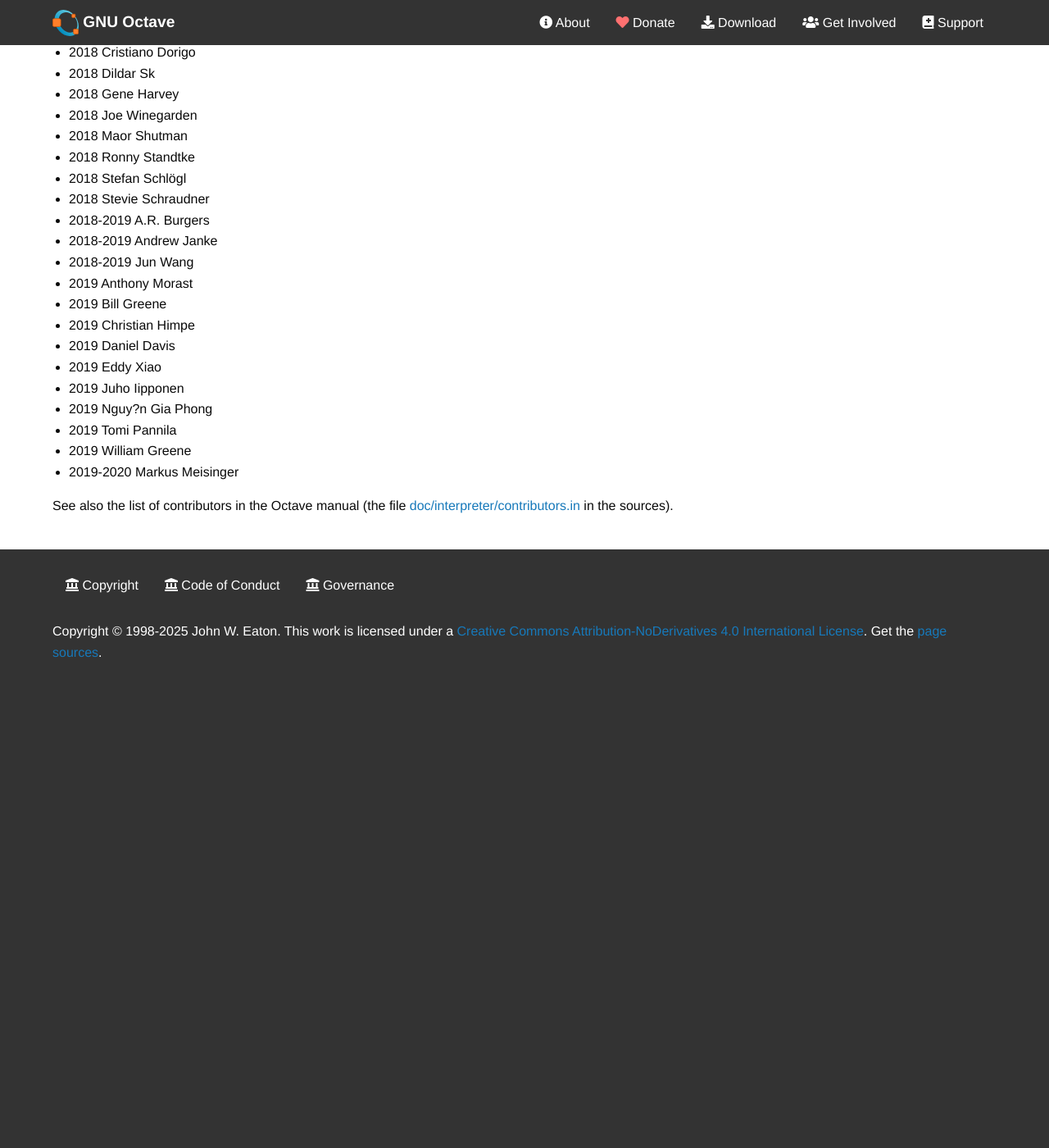
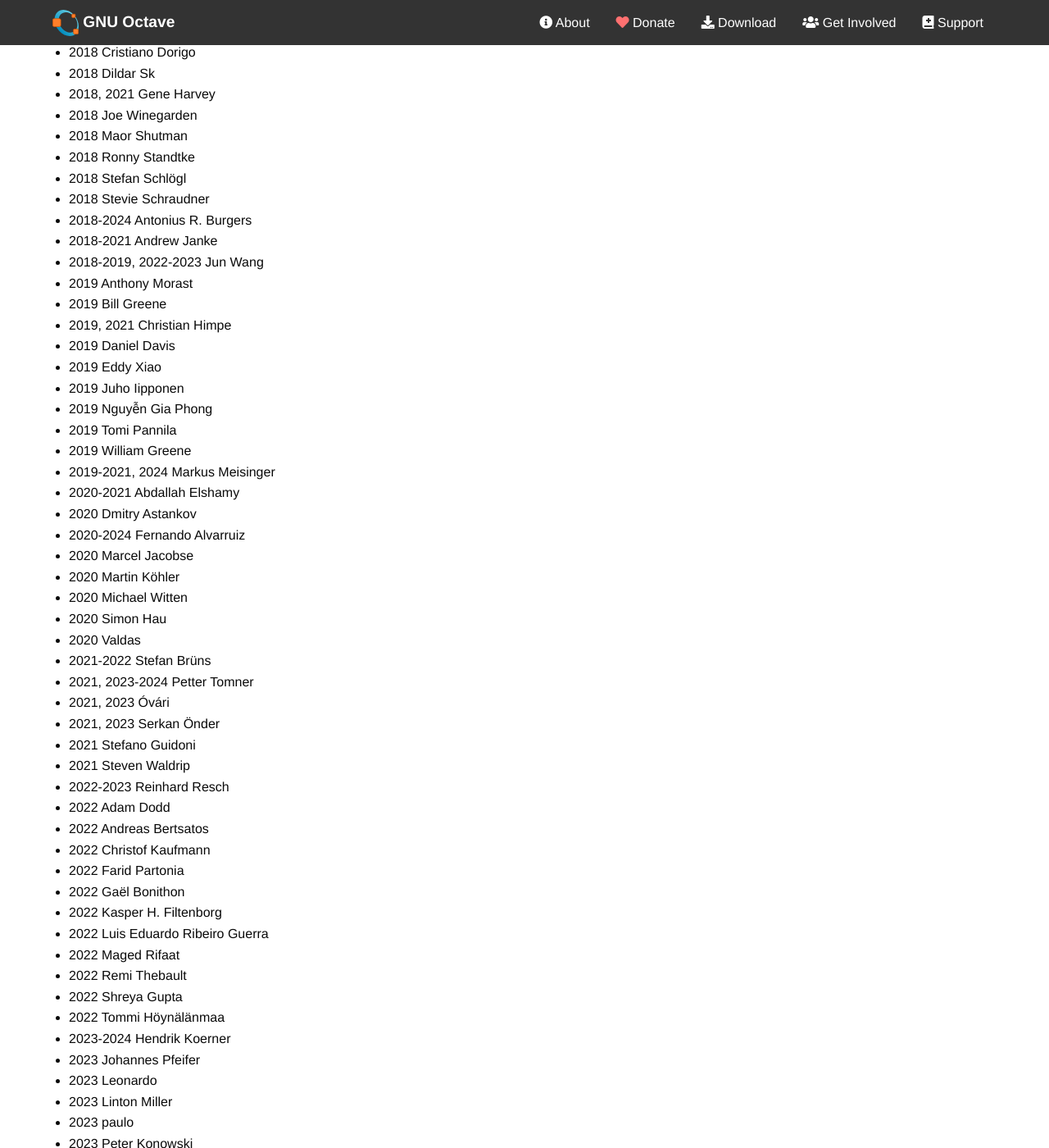
Before and after one commit to gnu-octave/gnu-octave.github.io, a Jekyll site: the page built from pages/COPYRIGHT.md, in a window 1280 px wide and 1400 px high, scrolled down 12299 px. Shown: the whole window at 82% size. Built offline with Jekyll 4.4.1, drawn with Linux system fonts in a browser that asks for light colours; nearby versions of some CDN libraries; before the commit the page ends 13148 px from its top, so only the background shows below that; some of the changed text lies outside the part shown.

Commit message:
pages/COPYRIGHT.md: update

```diff
--- a/pages/COPYRIGHT.md
+++ b/pages/COPYRIGHT.md
@@ -24,7 +24,7 @@
 Copyright:
 
 - 1987-1988, 1991-1997, 2003-2018  Free Software Foundation
-- 1992-2020  John W. Eaton
+- 1992-2024  John W. Eaton
 - 1993  Fook Fah Yap
 - 1993  Friedrich Leisch
 - 1993  Gerhard Kircher
@@ -78,7 +78,7 @@
 - 2000, 2003, 2005  Mats Jansson
 - 2000, 2003, 2007-2008  Gabriele Pannocchia
 - 2000, 2004, 2006  Etienne Grossmann
-- 2000, 2005  James R. Van Zandt
+- 2000, 2005, 2021  James R. Van Zandt
 - 2000-2001  Matthew W. Roberts
 - 2000-2002  Cai Jianming
 - 2000-2002, 2007-2011  Kai Habel
@@ -90,7 +90,7 @@
 - 2001  Ondrej Popp
 - 2001  Ross Lippert
 - 2001  Thomas Stuart
-- 2001, 2005-2009, 2012-2016  Rafael Laboissiere
+- 2001, 2005-2009, 2012-2016, 2022  Rafael Laboissiere
 - 2001, 2007  Jean-Francois Cardoso
 - 2001-2003  Python Software Foundation
 - 2002  David Billinghurst
@@ -166,7 +166,7 @@
 - 2005  Walter Landry
 - 2005  cctsim
 - 2005, 2007  Michael Zeising
-- 2005, 2007-2009, 2012-2018  Daniel J. Sebald
+- 2005, 2007-2009, 2012-2018, 2020  Daniel J. Sebald
 - 2005, 2010  Ben Barrowes
 - 2005-2006  Jorge Barros de Abreu
 - 2005-2006  William Poetra Yoga Hadisoeseno
@@ -227,13 +227,13 @@
 - 2007  Vittoria Rezzonico
 - 2007  Zhi Wang
 - 2007, 2009  Joel Keay
-- 2007, 2009-2015, 2017-2018  Olaf Till
+- 2007, 2009-2015, 2017-2018, 2022  Olaf Till
 - 2007-2008  Muthiah Annamalai
 - 2007-2009  Brian Gough
 - 2007-2009  Jason Riedy
-- 2007-2013, 2015-2019  Marco Caliari
+- 2007-2013, 2015-2019, 2023  Marco Caliari
 - 2007-2013, 2018  John P. Swensen
-- 2007-2016, 2018-2019  Carlo de Falco
+- 2007-2016, 2018-2020  Carlo de Falco
 - 2007-2016, 2019  Ben Abbott
 - 2008  Emil Lucretiu
 - 2008  G. (Gert) van Antwerpen
@@ -299,7 +299,7 @@
 - 2009-2010, 2012  Martin Helm
 - 2009-2011  David Grundberg
 - 2009-2011  Petr Mikulik
-- 2009-2020  Rik Wehbring
+- 2009-2024  Rik Wehbring
 - 2010  Brad Froehle
 - 2010  Christos Dimitrakakis
 - 2010  Daisuke TAKAGO
@@ -338,9 +338,9 @@
 - 2011-2012  John Hunt
 - 2011-2012, 2014, 2016  Daniel Kraft
 - 2011-2013  Júlio Hoffimann Mendes
-- 2011-2018  Carnë Draug
-- 2011-2019  Philip Nienhuis
-- 2011-2020  Torsten Lilge
+- 2011-2018, 2020  Carnë Draug
+- 2011-2023  Philip Nienhuis
+- 2011-2025  Torsten Lilge
 - 2012  Alexander Graf
 - 2012  Alexander Hansen
 - 2012  Corbin Champion
@@ -358,7 +358,7 @@
 - 2012  Stefan Husmann
 - 2012  Sunghyun Cho
 - 2012  Vivek Dogra
-- 2012, 2014-2019  Colin Macdonald
+- 2012, 2014-2019, 2022  Colin Macdonald
 - 2012-2013  Axel Mathéi
 - 2012-2013  Ed Meyer
 - 2012-2013  Erik Kjellson
@@ -366,16 +366,16 @@
 - 2012-2013  Muhali
 - 2012-2013  Richard Crozier
 - 2012-2013  Thorsten Liebig
-- 2012-2016, 2018-2019  Juan Pablo Carbajal
-- 2012-2019  Pantxo Diribarne
-- 2012-2020  Mike Miller
+- 2012-2016, 2018-2019, 2024  Juan Pablo Carbajal
+- 2012-2024  Pantxo Diribarne
+- 2012-2021  Mike Miller
 - 2013  Adam H Aitkenhead
 - 2013  Amod Mulay
 - 2013  Andre da Costa Barros
 - 2013  Andy Register
 - 2013  Artem Krosheninnikov
-- 2013  Arun Giridhar
-- 2013  Ben Kurtz
+- 2013, 2021-2025  Arun Giridhar
+- 2013, 2023  Ben Kurtz
 - 2013  Carl Osterwisch
 - 2013  Catalin Codreanu
 - 2013  Clemens Buchacher
@@ -393,21 +393,21 @@
 - 2013  Rüdiger Sonderfeld
 - 2013  Serhiy Zahoriya
 - 2013  Vytautas Jančauskas
-- 2013, 2015-2019  Sébastien Villemot
+- 2013, 2015-2019, 2023-2024  Sébastien Villemot
 - 2013, 2016  Sander van Rijn
-- 2013, 2018  Valentin Ortega
+- 2013, 2018, 2020  Valentin Ortega
 - 2013-2014  Kyle Guinn
 - 2013-2014  LYH
 - 2013-2014  Markus Appel
 - 2013-2014  Mike Sander
 - 2013-2014  Philipp Kutin
 - 2013-2014  PrasannaKumar Muralidharan
-- 2013-2014, 2016-2017  Nir Krakauer
-- 2013-2014, 2016-2019  Julien Bect
+- 2013-2014, 2016-2017, 2022  Nir Krakauer
+- 2013-2014, 2016-2019, 2022  Julien Bect
 - 2013-2015  Stefan Mahr
-- 2013-2015, 2018  Felipe G. Nievinski
-- 2013-2019  Kai T. Ohlhus
-- 2013-2020  John Donoghue
+- 2013-2015, 2018, 2022  Felipe G. Nievinski
+- 2013-2022  Kai T. Ohlhus
+- 2013-2020, 2022-2023  John Donoghue
 - 2014  Ahsan Ali Shahid
 - 2014  Branden Archer
 - 2014  Colin Foster
@@ -448,7 +448,7 @@
 - 2015  Ethan Biery
 - 2015  Ilya Kurdyukov
 - 2015  Johannes Leuschner
-- 2015  Ken Marek
+- 2015, 2022  Ken Marek
 - 2015  Michele Zaffalon
 - 2015  Rafael Monteiro
 - 2015  Sahil Badyal
@@ -457,13 +457,13 @@
 - 2015, 2017  Piotr Held
 - 2015-2016  Dmitry Roshchin
 - 2015-2016  Jacapo Corno
-- 2015-2016  José Luis García Pallero
+- 2015-2016, 2021-2023  José Luis García Pallero
 - 2015-2016  Oliver Heimlich
 - 2015-2016, 2018  Sebastian Schöps
 - 2015-2016, 2019  Hartmut Gimpel
 - 2015-2017  Avinoam Kalma
 - 2015-2017  Lachlan Andrew
-- 2015-2019  Nicholas R. Jankowski
+- 2015-2025  Nicholas R. Jankowski
 - 2016  Abhinav Tripathi
 - 2016  Andrew Thornton
 - 2016  Atri Bhattacharya
@@ -473,46 +473,81 @@
 - 2016  Garrett Euler
 - 2016  Joakim Andén
 - 2016  NVS Abhilash
-- 2016  Robert Jenssen
+- 2016, 2021  Robert Jenssen
 - 2016  Stephen Montgomery-Smith
 - 2016-2017  Ernst Reissner
-- 2016-2019  Lars Kindermann
-- 2016-2019  Markus Mützel
+- 2016-2020, 2022  Lars Kindermann
+- 2016-2025  Markus Mützel
 - 2017  Brad Kennedy
-- 2017  Georg Wiora
+- 2017, 2022  Georg Wiora
 - 2017  Hugo Raguet
 - 2017  Lasse Kliemann
 - 2017  Richard Zweig
 - 2017  Tejaswi D Prakash
 - 2017  Victor Norton
-- 2017-2019  Alexander Wilms
-- 2017-2019  Guillaume Flandin
-- 2017-2019  Michael Leitner
-- 2017-2019  Michele Ginesi
+- 2017-2019, 2023  Alexander Wilms
+- 2017-2023  Guillaume Flandin
+- 2017-2019, 2021-2022  Michael Leitner
+- 2017-2019, 2021  Michele Ginesi
 - 2017-2019  Sahil Yadav
 - 2018  Avlas
 - 2018  Cristiano Dorigo
 - 2018  Dildar Sk
-- 2018  Gene Harvey
+- 2018, 2021  Gene Harvey
 - 2018  Joe Winegarden
 - 2018  Maor Shutman
 - 2018  Ronny Standtke
 - 2018  Stefan Schlögl
 - 2018  Stevie Schraudner
-- 2018-2019  A.R. Burgers
-- 2018-2019  Andrew Janke
-- 2018-2019  Jun Wang
+- 2018-2024  Antonius R. Burgers
+- 2018-2021  Andrew Janke
+- 2018-2019, 2022-2023  Jun Wang
 - 2019  Anthony Morast
 - 2019  Bill Greene
-- 2019  Christian Himpe
+- 2019, 2021  Christian Himpe
 - 2019  Daniel Davis
 - 2019  Eddy Xiao
 - 2019  Juho Iipponen
-- 2019  Nguy?n Gia Phong
+- 2019  Nguyễn Gia Phong
 - 2019  Tomi Pannila
 - 2019  William Greene
-- 2019-2020  Markus Meisinger
-
+- 2019-2021, 2024  Markus Meisinger
+- 2020-2021  Abdallah Elshamy
+- 2020  Dmitry Astankov
+- 2020-2024  Fernando Alvarruiz
+- 2020  Marcel Jacobse
+- 2020  Martin Köhler
+- 2020  Michael Witten
+- 2020  Simon Hau
+- 2020  Valdas
+- 2021-2022  Stefan Brüns
+- 2021, 2023-2024  Petter Tomner
+- 2021, 2023  Óvári
+- 2021, 2023  Serkan Önder
+- 2021  Stefano Guidoni
+- 2021  Steven Waldrip
+- 2022-2023  Reinhard Resch
+- 2022  Adam Dodd
+- 2022  Andreas Bertsatos
+- 2022  Christof Kaufmann
+- 2022  Farid Partonia
+- 2022  Gaël Bonithon
+- 2022  Kasper H. Filtenborg
+- 2022  Luis Eduardo Ribeiro Guerra
+- 2022  Maged Rifaat
+- 2022  Remi Thebault
+- 2022  Shreya Gupta
+- 2022  Tommi Höynälänmaa
+- 2023-2024  Hendrik Koerner
+- 2023  Johannes Pfeifer
+- 2023  Leonardo
+- 2023  Linton Miller
+- 2023  paulo
+- 2023  Peter Konowski
+- 2024  David Miguel Susano Pinto
+- 2024  "dependabot[bot]"
+- 2024  Helmut Podhaisky
+- 2024  Jörg Sommrey
 
 See also the list of contributors in the Octave manual (the file
 [doc/interpreter/contributors.in](https://hg.savannah.gnu.org/hgweb/octave/file/tip/doc/interpreter/contributors.in)
```
